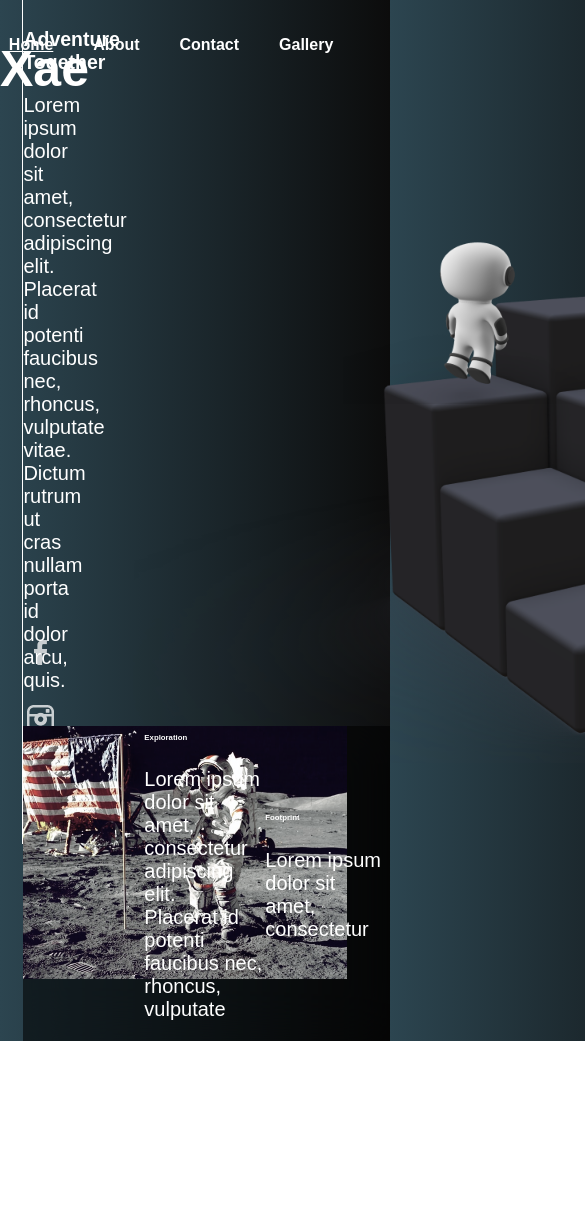
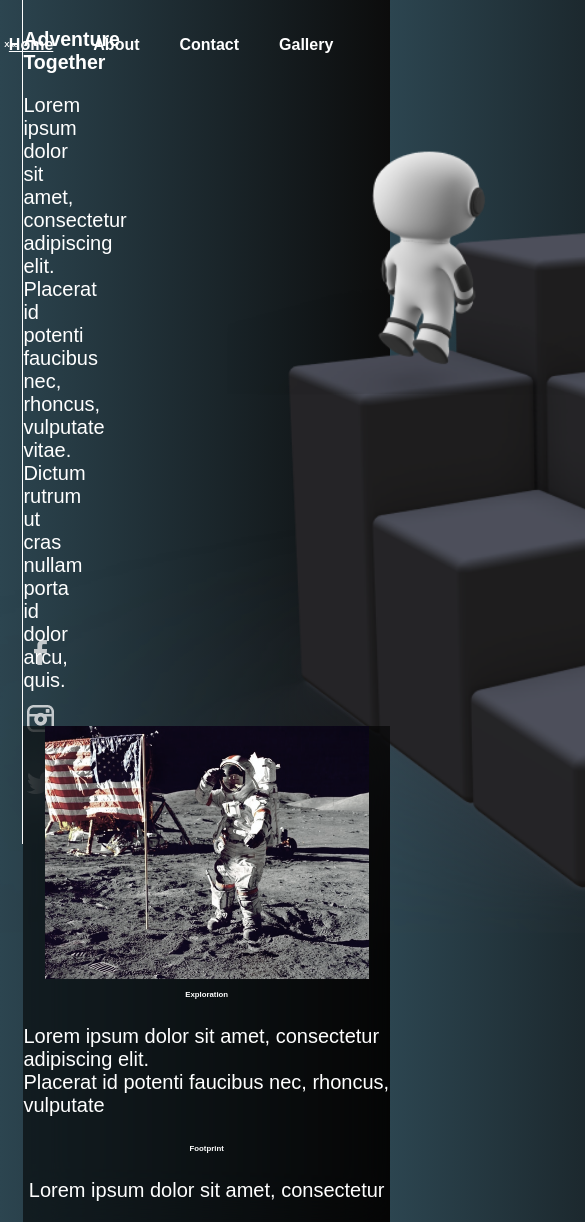
Before and after one commit to IvanMatejcic/frontend_challenge_1, a plain HTML site: page index.html in a window 390 px wide. Shown: the top 1222 px of the page, 585 px wide, since content can reach past the window. Before the commit the page ends 1041 px from the top, so only its background shows below. Drawn offline with Linux system fonts and the light colour scheme.

Commit message:
Further styling.

```diff
--- a/css/index.css
+++ b/css/index.css
@@ -17,7 +17,7 @@ body{
 }
 
 #site-name{
-    font-size: 50px;
+    font-size: 2vw;
     text-align: center;
     font-weight: bold;
     margin-top: 40px;
@@ -133,30 +133,43 @@ ul li a{
 /* RESPONSIVENESS */
 
 @media screen and (max-width: 1950px){
-    #puppet_stairs{
-        transform: scale(0.9);
+
+}
+
+@media screen and (max-width: 1650px){
+    .exploration_footprint{
+        grid-template-columns: 100%;
+    }
+
+    .exploration, .footprint{
+        align-items: center;
     }
 }
 
+
 @media screen and (max-width: 1250px){
-    #puppet_stairs{
-        transform: scale(0.8);
-    }
 
     .main-content-wrapper{
+        position: relative;
         grid-template-columns: 100%;
     }
 
     .image-div{
         position: absolute;
-        z-index: 1;
+        grid-area: 1/1;
     }
 
     .text-div{
-        z-index: 2;
+        z-index: 10;
+        top: 0;
+        left: 0;
     }
 
     .main-content{
         display: block;
     }
 }
+
+@media screen and (max-width: 900px){
+
+}
--- a/index.html
+++ b/index.html
@@ -34,7 +34,7 @@
                     <p style = "font-size: 20px;">Lorem ipsum dolor sit amet, consectetur adipiscing elit. <br>Placerat id potenti faucibus nec, rhoncus, vulputate vitae. <br>Dictum rutrum ut cras nullam porta id dolor arcu, quis.</p>
                 </div>
                 <div class = "image-div">
-                    <img id = "puppet_stairs" src = "img/Group 2.png">
+                    <img style = "height: auto;" id = "puppet_stairs" src = "img/Group 2.png">
                 </div>
             </div>
             <div class = "exploration_footprint">
```
